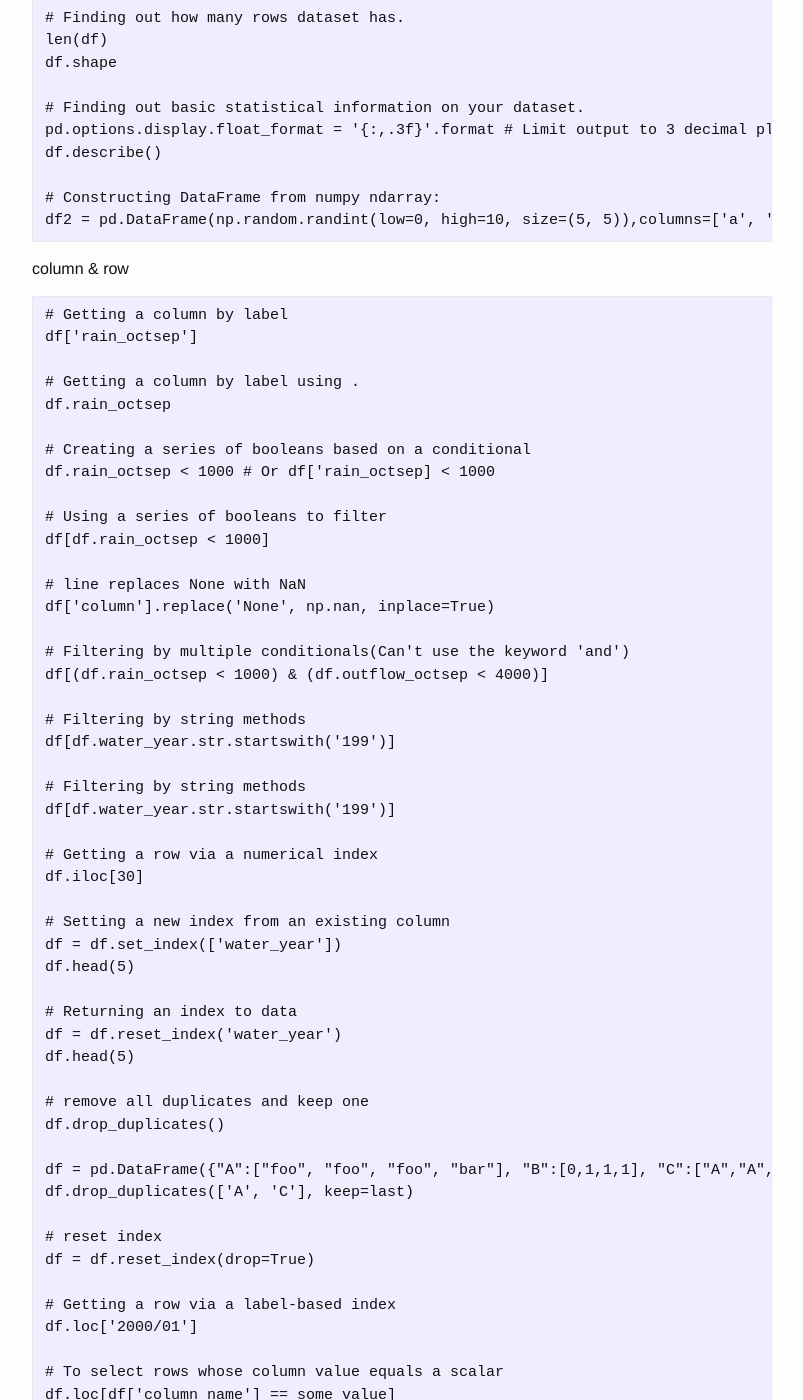
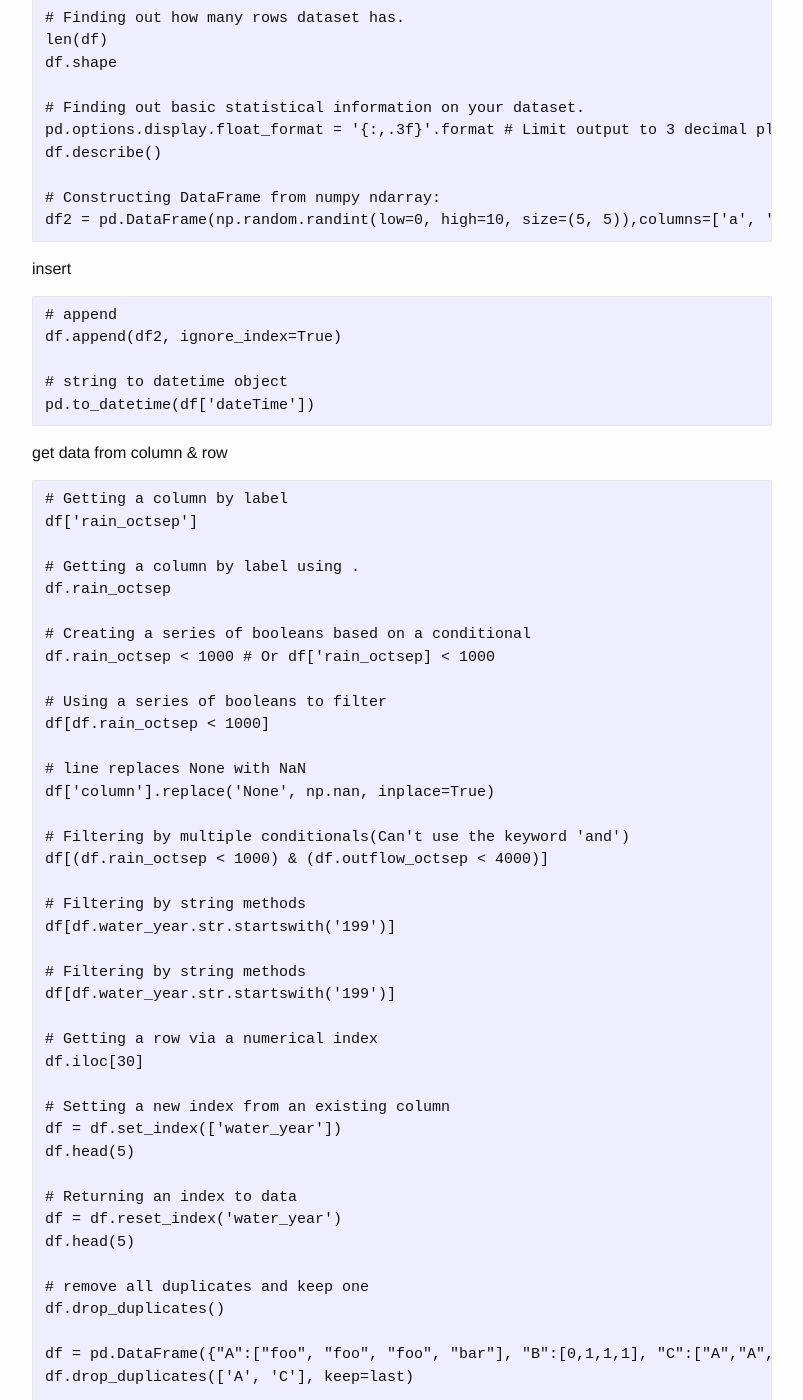
Before and after one commit to josephstalin117/josephstalin117.github.io, a Jekyll site: the page built from _posts/2018-3-13-pandas.markdown, in a window 1280 px wide and 1400 px high, scrolled down 533 px. Shown: the whole window, without its empty margins (238-1041 px from the left). Built offline with Jekyll 4.4.1, drawn with Linux system fonts in a browser that asks for light colours; some of the changed text lies outside the part shown.

Commit message:
add pandas

````diff
--- a/_posts/2018-3-13-pandas.markdown
+++ b/_posts/2018-3-13-pandas.markdown
@@ -33,7 +33,16 @@ df.describe()
 df2 = pd.DataFrame(np.random.randint(low=0, high=10, size=(5, 5)),columns=['a', 'b', 'c', 'd', 'e'])
 ```
 
-column & row
+insert
+```
+# append
+df.append(df2, ignore_index=True)
+
+# string to datetime object
+pd.to_datetime(df['dateTime'])
+```
+
+get data from column & row
 
 ```
 # Getting a column by label
@@ -101,6 +110,9 @@ df.loc[~df['column_name'].isin(some_values)]
 # Getting a row via a label-based or numerical index
 df.ix['1999/00'] # Label based with numerical index fallback *Not recommended
 
+# loop iterate over rows in a DataFrame
+for index, row in df.iterrows():
+    print(row['dateTime'], row['CODMn'])
 ```
 
 apply function
````
